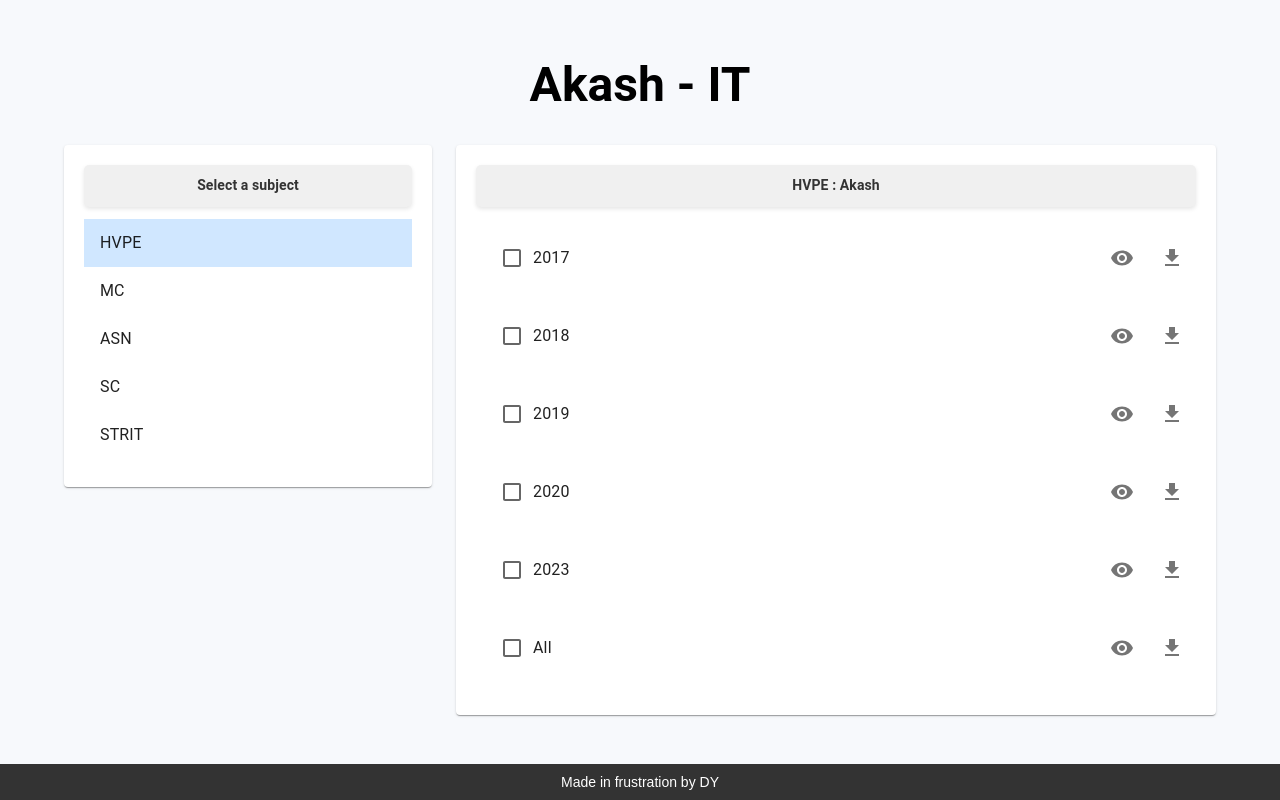
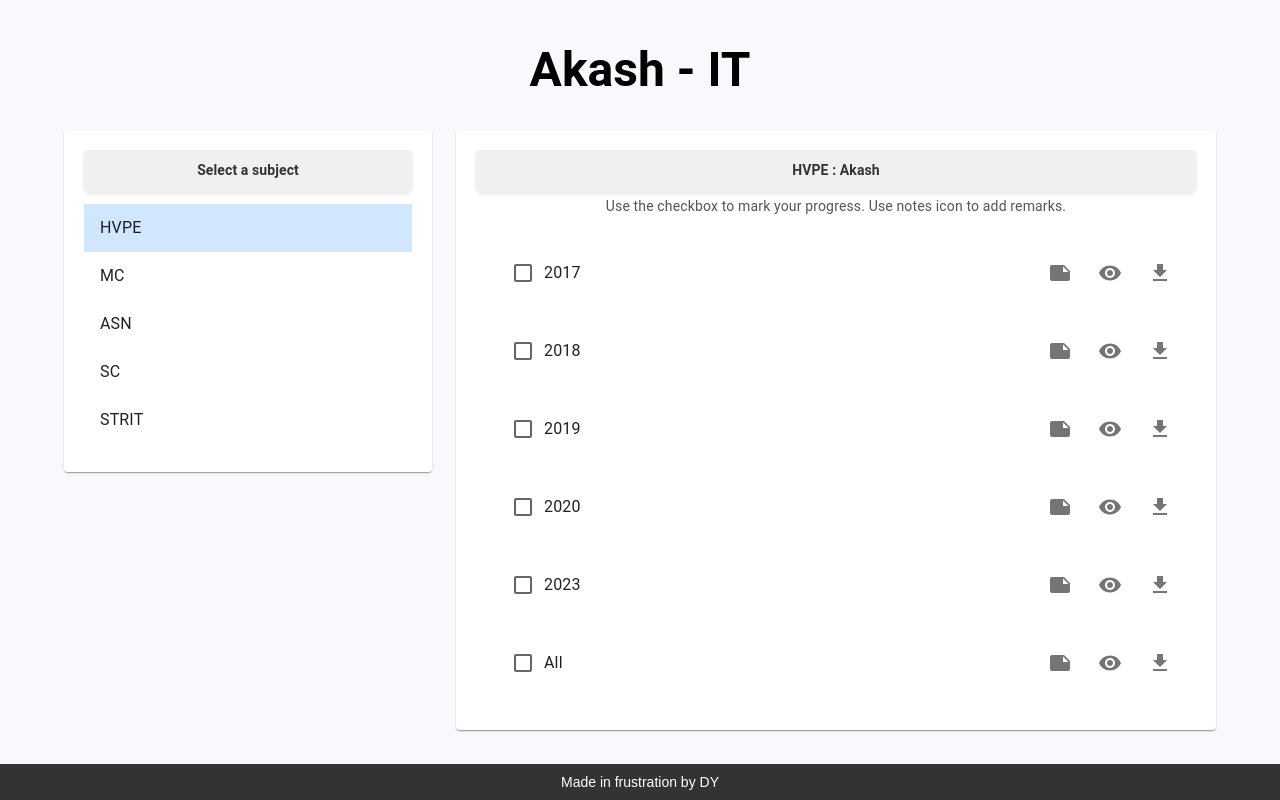
Before and after one commit to DeveshYadav13/Study_Helper, a React (Create React App) app: page / in a window 1280 px wide. Built offline with nearby package versions, Linux system fonts and the light colour scheme.

Commit message:
added feature to add notes

```diff
--- a/package.json
+++ b/package.json
@@ -12,6 +12,7 @@
     "@testing-library/user-event": "^13.5.0",
     "react": "^18.3.1",
     "react-dom": "^18.3.1",
+    "react-modal": "^3.16.1",
     "react-router-dom": "^6.23.1",
     "react-scripts": "5.0.1",
     "web-vitals": "^2.1.4"
--- a/src/components/PDFList.js
+++ b/src/components/PDFList.js
@@ -1,41 +1,122 @@
-import React from 'react';
-import { List, ListItem, ListItemText, ListItemSecondaryAction, IconButton, Checkbox, FormControlLabel } from '@mui/material';
+import React, { useState, useEffect } from 'react';
+import { List, ListItem, ListItemText, ListItemSecondaryAction, IconButton, Checkbox, Typography } from '@mui/material';
 import VisibilityIcon from '@mui/icons-material/Visibility';
 import DownloadIcon from '@mui/icons-material/Download';
+import NoteIcon from '@mui/icons-material/Note';
+import Modal from 'react-modal';
 
 const PDFList = ({ materials, progress, onToggleProgress, subjectName }) => {
+  const [notes, setNotes] = useState(() => {
+    const savedNotes = localStorage.getItem('notes');
+    return savedNotes ? JSON.parse(savedNotes) : {};
+  });
+
+  const [modalIsOpen, setIsOpen] = useState(false);
+  const [currentNote, setCurrentNote] = useState('');
+  const [currentTitle, setCurrentTitle] = useState('');
+
+  // Save notes to localStorage when notes state changes
+  useEffect(() => {
+    localStorage.setItem('notes', JSON.stringify(notes));
+  }, [notes]);
+
+  const openModal = (title) => {
+    setCurrentTitle(title);
+    setCurrentNote(notes[title] || '');
+    setIsOpen(true);
+  };
+
+  const closeModal = () => {
+    setIsOpen(false);
+  };
+
+  const saveNote = () => {
+    setNotes(prevNotes => ({
+      ...prevNotes,
+      [currentTitle]: currentNote,
+    }));
+    closeModal();
+  };
+
   return (
+    <>
+      <Typography variant="body2" style={{ marginBottom: '10px', color: '#555' }}>
+        Use the checkbox to mark your progress. Use notes icon to add remarks.
+      </Typography>
       <List>
         {materials.map((material, index) => (
-        <ListItem key={index} style={{ display: 'flex', alignItems: 'center' }}>
-          <FormControlLabel
-            control={
+          <ListItem key={index} style={{ display: 'flex', alignItems: 'center', justifyContent: 'space-between' }}>
+            <div style={{ display: 'flex', alignItems: 'center' }}>
               <Checkbox
                 checked={progress.includes(material.title)}
                 onChange={() => onToggleProgress(subjectName, material.title)}
                 color="primary"
               />
-            }
-            label={<ListItemText primary={material.title} />}
-          />
-          <ListItemSecondaryAction>
+              <ListItemText primary={material.title} />
+            </div>
+            <ListItemSecondaryAction style={{ display: 'flex' }}>
               <IconButton
-              edge="end"
+                aria-label="note"
+                onClick={() => openModal(material.title)}
+                style={{ marginRight: '10px' }}
+              >
+                <NoteIcon style={{ color: notes[material.title] ? 'orange' : 'inherit' }} />
+              </IconButton>
+              <IconButton
                 aria-label="view"
                 href={material.url}
                 target="_blank"
                 rel="noopener noreferrer"
-              sx={{ marginRight: '10px' }}
+                style={{ marginRight: '10px' }}
               >
                 <VisibilityIcon />
               </IconButton>
-            <IconButton edge="end" aria-label="download" href={material.url} download>
+              <IconButton
+                aria-label="download"
+                href={material.url}
+                download
+              >
                 <DownloadIcon />
               </IconButton>
             </ListItemSecondaryAction>
           </ListItem>
         ))}
       </List>
+
+      <Modal
+        isOpen={modalIsOpen}
+        onRequestClose={closeModal}
+        style={{
+          content: {
+            top: '50%',
+            left: '50%',
+            right: 'auto',
+            bottom: 'auto',
+            marginRight: '-50%',
+            transform: 'translate(-50%, -50%)',
+            width: '50%',
+            maxWidth: '500px',
+            padding: '20px',
+            borderRadius: '10px',
+          },
+          overlay: {
+            backgroundColor: 'rgba(0, 0, 0, 0.75)',
+          },
+        }}
+        contentLabel="Add Note"
+      >
+        <h2>Add Note</h2>
+        <textarea
+          value={currentNote}
+          onChange={(e) => setCurrentNote(e.target.value)}
+          style={{ width: '100%', height: '100px', marginBottom: '20px' }}
+        />
+        <div style={{ display: 'flex', justifyContent: 'flex-end' }}>
+          <button onClick={closeModal} style={{ marginRight: '10px' }}>Close</button>
+          <button onClick={saveNote}>Save Note</button>
+        </div>
+      </Modal>
+    </>
   );
 };
 
```
Also changed, not shown: 1 other file (tests, documents, lock files or other folders). Lines whose indentation alone changed are shown as unchanged.
